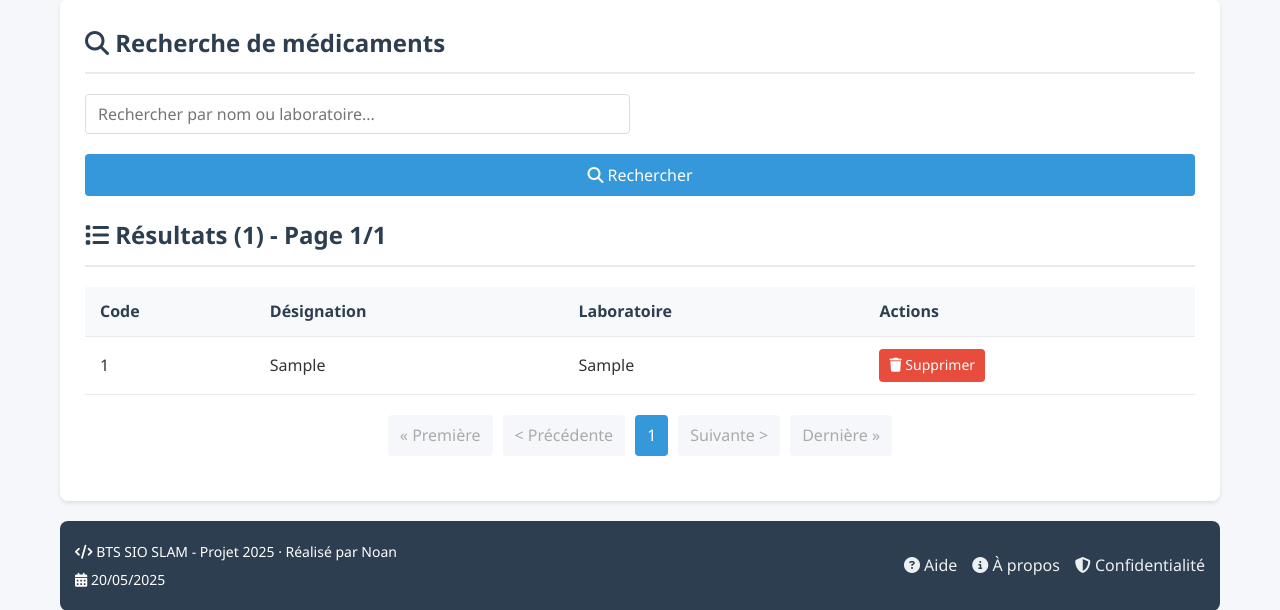
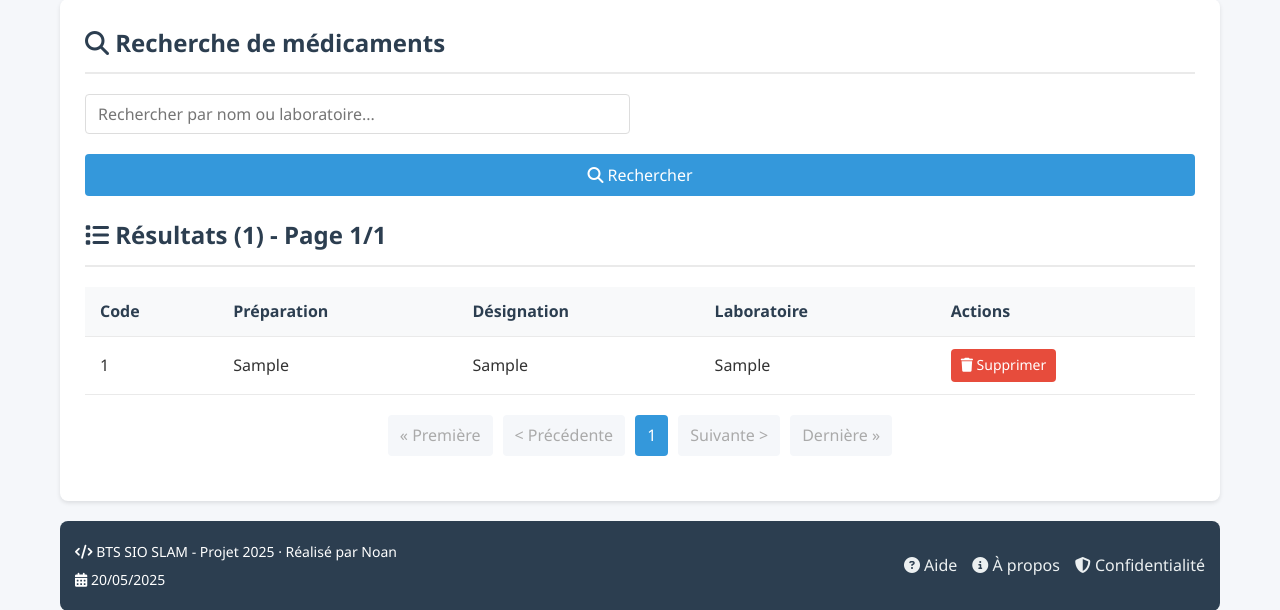
Before and after one commit to NoanBregeon/consultation_medical, a PHP site: page /views/medicament.php in a window 1280 px wide. Shown: the part 201-811 px from the top of the page. Run offline with PHP 8.4, Linux system fonts and the light colour scheme; tables that the repository leaves empty hold one stand-in row (values such as "Sample post").

Commit message:
Update medicament.php

```diff
--- a/views/medicament.php
+++ b/views/medicament.php
@@ -83,6 +83,7 @@ if ($currentPage > $totalPages && $totalPages > 0) {
                 <thead>
                     <tr>
                         <th>Code</th>
+                        <th>Préparation</th>
                         <th>Désignation</th>
                         <th>Laboratoire</th>
                         <th>Actions</th>
@@ -92,6 +93,7 @@ if ($currentPage > $totalPages && $totalPages > 0) {
                     <?php foreach ($medicaments as $med): ?>
                         <tr>
                             <td><?= htmlspecialchars($med["Code_medicament"]) ?></td>
+                            <td><?= htmlspecialchars($med["Preparation"]) ?></td>
                             <td><?= htmlspecialchars($med["Designation"]) ?></td>
                             <td><?= htmlspecialchars($med["Laboratoire"]) ?></td>
                             <td>
```
